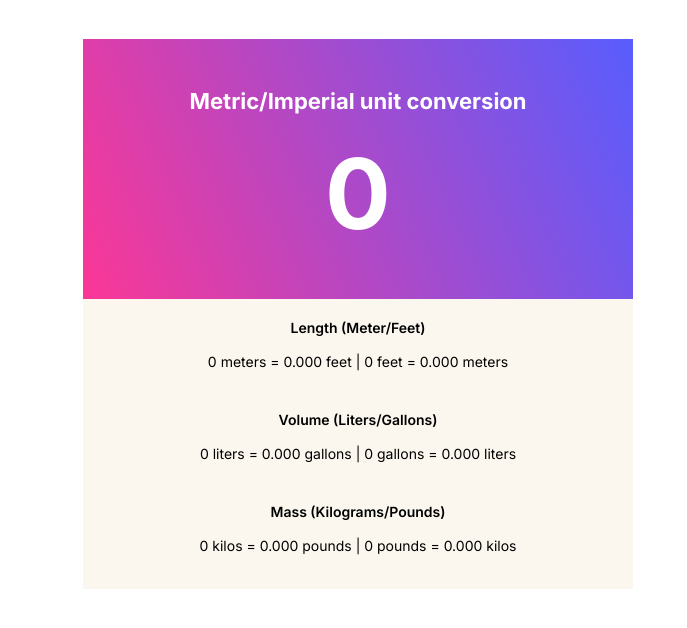
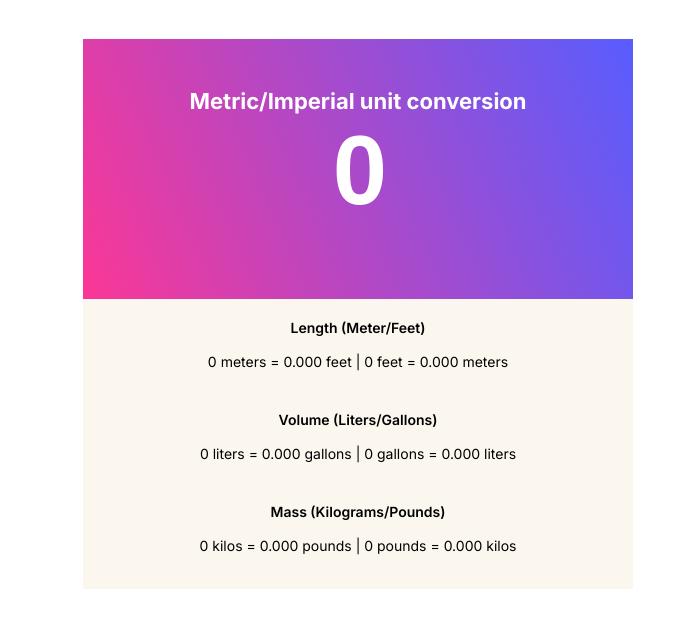
Before and after one commit to shannon-paton/unit-conversion, a plain HTML site: page index.html in a window 1280 px wide. Shown: the part 44-672 px from the top of the page, without its empty margins (0-687 px from the left). Drawn offline with Linux system fonts and the light colour scheme.

Commit message:
changed number-to-convert to input

```diff
--- a/index.html
+++ b/index.html
@@ -20,7 +20,7 @@
 			<h2>Metric/Imperial unit conversion</h2>
 		</div>
 
-		<p id="number-to-convert">0</p>
+		<input id="number-to-convert" value="0">
 
 		</div>
 
@@ -45,7 +45,5 @@
 
 		<script src="script.js"></script>
 
-
-
 </body>
 </html>
--- a/script.js
+++ b/script.js
@@ -1,2 +1 @@
 let numberToConvert = document.getElementById('number-to-convert').innerHTML;
-console.log(numberToConvert)
--- a/styles.css
+++ b/styles.css
@@ -44,7 +44,12 @@ h2 {
 	font-weight: 800;
 	text-align: center;
 	color: #fff;
+	background-color: transparent;
+	border: none;
+	outline: none;
+	width: 550px;
 }
+
 
 .conversion-results {
 	padding: 5px;
```
